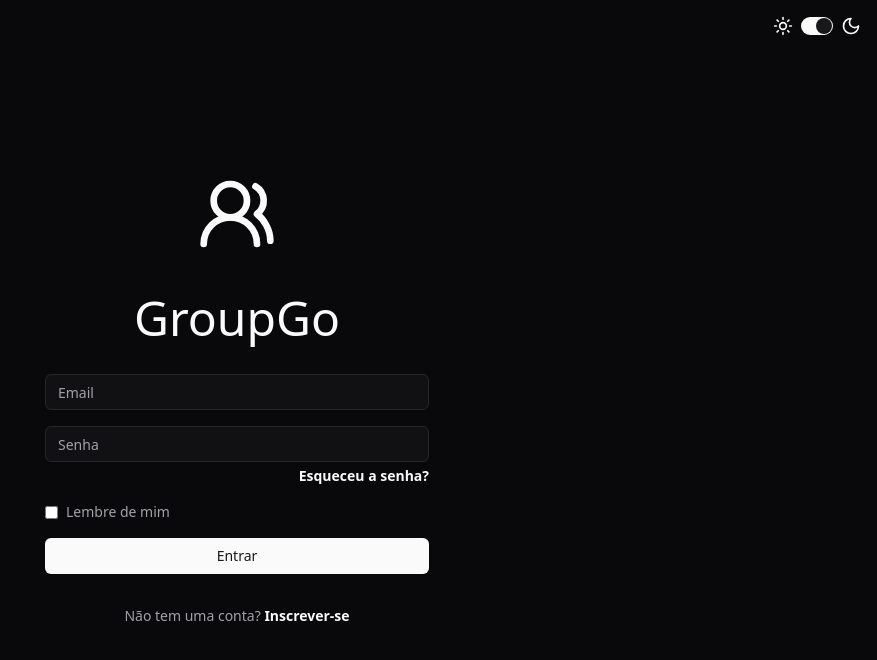
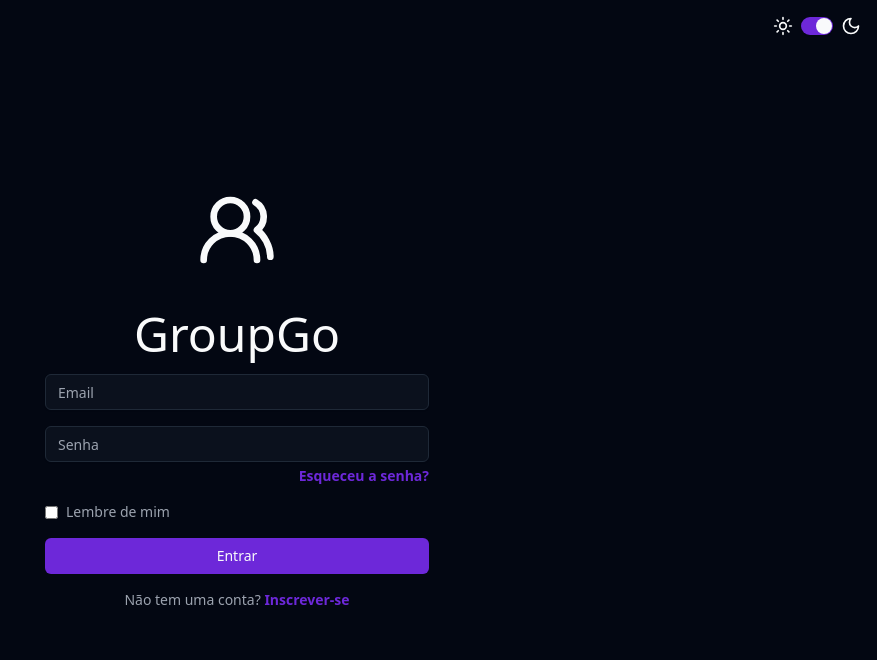
Before and after one commit to coutinho98/groupgo2.0, a React (Vite) app: page / in a window 1280 px wide. Shown: the top 660 px of the page, without its empty margins (403-1280 px from the left). Built offline with nearby package versions, Linux system fonts and the light colour scheme.

Commit message:
feat: changed the theme color

```diff
--- a/src/global.css
+++ b/src/global.css
@@ -4,26 +4,26 @@
 @custom-variant dark (&:is(.dark *));
 
 :root {
-    --background: hsl(0, 0%, 100%);
-    --foreground: hsl(240 10% 3.9%);
+    --background: hsl(0 0% 100%);
+    --foreground: hsl(224 71.4% 4.1%);
     --card: hsl(0 0% 100%);
-    --card-foreground: hsl(240 10% 3.9%);
+    --card-foreground: hsl(224 71.4% 4.1%);
     --popover: hsl(0 0% 100%);
-    --popover-foreground: hsl(240 10% 3.9%);
-    --primary: hsl(240 5.9% 10%);
-    --primary-foreground: hsl(0 0% 98%);
-    --secondary: hsl(240 4.8% 95.9%);
-    --secondary-foreground: hsl(240 5.9% 10%);
-    --muted: hsl(240 4.8% 95.9%);
-    --muted-foreground: hsl(240 3.8% 46.1%);
-    --accent: hsl(240 4.8% 95.9%);
-    --accent-foreground: hsl(240 5.9% 10%);
+    --popover-foreground: hsl(224 71.4% 4.1%);
+    --primary: hsl(262.1 83.3% 57.8%);
+    --primary-foreground: hsl(210 20% 98%);
+    --secondary: hsl(220 14.3% 95.9%);
+    --secondary-foreground: hsl(220.9 39.3% 11%);
+    --muted: hsl(220 14.3% 95.9%);
+    --muted-foreground: hsl(220 8.9% 46.1%);
+    --accent: hsl(220 14.3% 95.9%);
+    --accent-foreground: hsl(220.9 39.3% 11%);
     --destructive: hsl(0 84.2% 60.2%);
-    --destructive-foreground: hsl(0 0% 98%);
-    --border: hsl(240 5.9% 90%);
-    --input: hsl(240 5.9% 90%);
-    --ring: hsl(240 5.9% 10%);
-    --radius: 1rem;
+    --destructive-foreground: hsl(210 20% 98%);
+    --border: hsl(220 13% 91%);
+    --input: hsl(220 13% 91%);
+    --ring: hsl(262.1 83.3% 57.8%);
+    --radius: 0.5rem;
     --chart-1: hsl(12 76% 61%);
     --chart-2: hsl(173 58% 39%);
     --chart-3: hsl(197 37% 24%);
@@ -32,25 +32,25 @@
 }
 
 .dark {
-    --background: hsl(240 10% 3.9%);
-    --foreground: hsl(0 0% 98%);
-    --card: hsl(240 10% 3.9%);
-    --card-foreground: hsl(0 0% 98%);
-    --popover: hsl(240 10% 3.9%);
-    --popover-foreground: hsl(0 0% 98%);
-    --primary: hsl(0 0% 98%);
-    --primary-foreground: hsl(240 5.9% 10%);
-    --secondary: hsl(240 3.7% 15.9%);
-    --secondary-foreground: hsl(0 0% 98%);
-    --muted: hsl(240 3.7% 15.9%);
-    --muted-foreground: hsl(240 5% 64.9%);
-    --accent: hsl(240 3.7% 15.9%);
-    --accent-foreground: hsl(0 0% 98%);
+    --background: hsl(224 71.4% 4.1%);
+    --foreground: hsl(210 20% 98%);
+    --card: hsl(224 71.4% 4.1%);
+    --card-foreground: hsl(210 20% 98%);
+    --popover: hsl(224 71.4% 4.1%);
+    --popover-foreground: hsl(210 20% 98%);
+    --primary: hsl(263.4 70% 50.4%);
+    --primary-foreground: hsl(210 20% 98%);
+    --secondary: hsl(215 27.9% 16.9%);
+    --secondary-foreground: hsl(210 20% 98%);
+    --muted: hsl(215 27.9% 16.9%);
+    --muted-foreground: hsl(217.9 10.6% 64.9%);
+    --accent: hsl(215 27.9% 16.9%);
+    --accent-foreground: hsl(210 20% 98%);
     --destructive: hsl(0 62.8% 30.6%);
-    --destructive-foreground: hsl(0 0% 98%);
-    --border: hsl(240 3.7% 15.9%);
-    --input: hsl(240 3.7% 15.9%);
-    --ring: hsl(240 4.9% 83.9%);
+    --destructive-foreground: hsl(210 20% 98%);
+    --border: hsl(215 27.9% 16.9%);
+    --input: hsl(215 27.9% 16.9%);
+    --ring: hsl(263.4 70% 50.4%);
     --chart-1: hsl(220 70% 50%);
     --chart-2: hsl(160 60% 45%);
     --chart-3: hsl(30 80% 55%);
--- a/src/pages/Login.tsx
+++ b/src/pages/Login.tsx
@@ -70,7 +70,7 @@ export default function Login() {
         <div className="min-h-screen flex items-center justify-center px-4 bg-background text-foreground relative">
             <Toaster richColors position="top-center" />
             <CustomTheme />
-            <div className="w-full max-w-sm space-y-8">
+            <div className="w-full max-w-sm space-y-4">
                 <div className="text-center flex flex-col items-center">
                     <UsersRound className="h-20 w-20 mb-10 text-foreground" />
                     <h1 className="text-5xl">GroupGo</h1>
--- a/src/pages/Register.tsx
+++ b/src/pages/Register.tsx
@@ -9,7 +9,7 @@ export default function Register() {
     return (
         <div className="min-h-screen flex items-center justify-center px-4 bg-background text-foreground">
             <CustomTheme />
-            <div className="w-full max-w-sm space-y-8">
+            <div className="w-full max-w-sm space-y-4">
                 <div className="text-center flex flex-col items-center">
                     <UserPlus className="h-20 w-20 mb-10 text-foreground" />
                     <h1 className="text-5xl">Criar Conta</h1>
@@ -17,13 +17,14 @@ export default function Register() {
                 <form className="space-y-4">
                     <Input type="email" placeholder="Email" className="bg-muted/50" />
                     <Input type="password" placeholder="Senha" className="bg-muted/50" />
+                    <Input type="password" placeholder="Repetir Senha" className="bg-muted/50" />
                     <Button type="submit" className="w-full">
                         Inscrever-se
                     </Button>
                 </form>
                 <p className="text-center text-sm text-muted-foreground">
                     Já tem uma conta?{" "}
-                    <Link to="/" className="text-primary hover:underline">
+                    <Link to="/" className="text-primary font-bold hover:underline">
                         Entrar
                     </Link>
                 </p>
```
